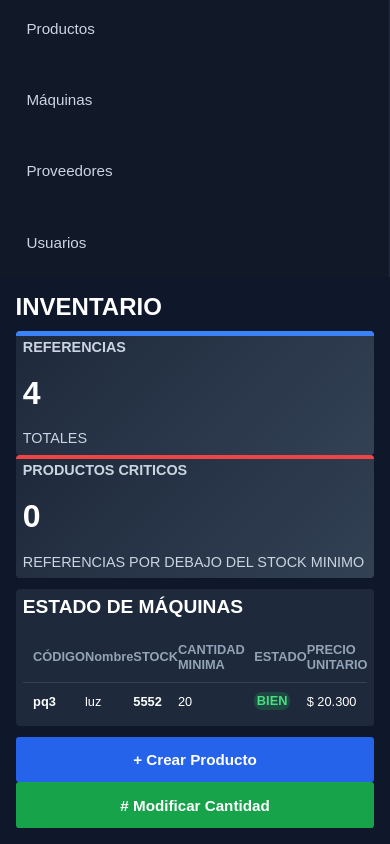
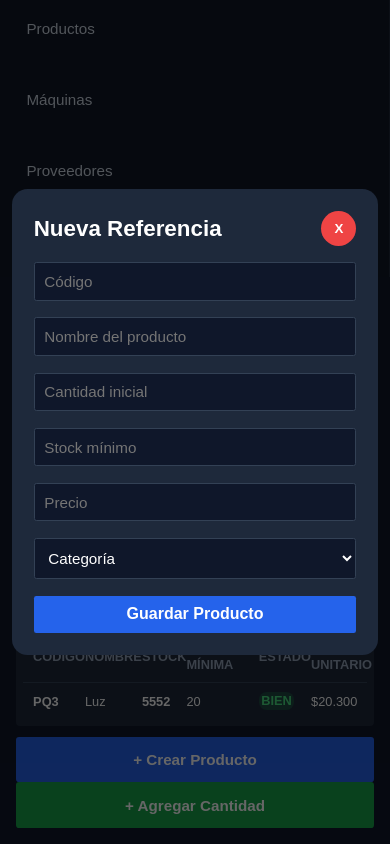
Before and after one commit to sebaas364/ProyectoBases_LuxTruck, an Angular app: page /inventario in a window 390 px wide. Both pictures are taken after a click on the button "+ Crear Producto". Shown: the part 388-1232 px from the top of the page. Built offline with nearby package versions, Linux system fonts and the light colour scheme.

Commit message:
Creación ventana emergente
para crear producto o eliminar o agregar cantidades

```diff
--- a/src/app/inventario/inventario.css
+++ b/src/app/inventario/inventario.css
@@ -358,3 +358,137 @@ td p{
     }
 
 }
+.acciones{
+    width: 100%;
+    display: flex;
+    justify-content: flex-end;
+    gap: 2%;
+    margin-top: 3%;
+    flex-wrap: wrap;
+}
+
+.btn{
+    border: none;
+    padding: 1% 2%;
+    border-radius: 0.8vw;
+    color: white;
+    font-size: 0.95rem;
+    font-weight: bold;
+    cursor: pointer;
+    transition: 0.3s;
+}
+
+.crear{
+    background: #2563eb;
+}
+
+.cantidad{
+    background: #16a34a;
+}
+
+.btn:hover{
+    transform: translateY(-2px);
+}
+
+/* MODAL */
+
+.modal{
+    position: fixed;
+    top: 0;
+    left: 0;
+    width: 100%;
+    height: 100vh;
+    background: rgba(0,0,0,0.6);
+    display: flex;
+    justify-content: center;
+    align-items: center;
+    padding: 3%;
+    z-index: 1000;
+}
+
+.modal-content{
+    width: 100%;
+    max-width: 500px;
+    background: #1e293b;
+    border-radius: 1vw;
+    padding: 4%;
+}
+
+.modal-header{
+    width: 100%;
+    display: flex;
+    justify-content: space-between;
+    align-items: center;
+    margin-bottom: 5%;
+}
+
+.modal-header h2{
+    color: white;
+    font-size: 1.4rem;
+}
+
+.cerrar{
+    border: none;
+    background: #ef4444;
+    color: white;
+    width: 35px;
+    height: 35px;
+    border-radius: 50%;
+    cursor: pointer;
+    font-weight: bold;
+}
+
+.modal-body{
+    display: flex;
+    flex-direction: column;
+    gap: 2vh;
+}
+
+.modal-body input,
+.modal-body select{
+    width: 100%;
+    padding: 3%;
+    border: 1px solid #334155;
+    border-radius: 0.6vw;
+    background: #0f172a;
+    color: white;
+    font-size: 0.95rem;
+}
+
+.guardar{
+    width: 100%;
+    padding: 3%;
+    border: none;
+    border-radius: 0.6vw;
+    background: #2563eb;
+    color: white;
+    font-size: 1rem;
+    font-weight: bold;
+    cursor: pointer;
+    transition: 0.3s;
+}
+
+.guardar:hover{
+    background: #1d4ed8;
+}
+
+/* RESPONSIVE */
+
+@media (max-width:700px){
+
+    .acciones{
+        flex-direction: column;
+    }
+
+    .btn{
+        width: 100%;
+        padding: 4%;
+    }
+
+    .modal-content{
+        max-width: 100%;
+        border-radius: 4vw;
+        padding: 6%;
+    }
+
+}
--- a/src/app/inventario/inventario.html
+++ b/src/app/inventario/inventario.html
@@ -1,30 +1,34 @@
 <div class="layout">
+
+    <!-- SIDEBAR -->
+
     <aside class="sidebar">
 
-       <nav>
+        <nav>
+
             <img src="logo.png" class="logo">
 
             <a routerLink="/dashboard">
                 Dashboard
             </a>
 
-            <a routerLink="/inventario">
+            <a routerLink="/inventario" class="active">
                 Inventario
             </a>
 
-            <a href="#">
+            <a routerLink="/ventas">
                 Ventas
             </a>
 
-            <a href="#">
+            <a routerLink="/productos">
                 Productos
             </a>
 
-            <a href="#">
+            <a routerLink="/maquinas">
                 Máquinas
             </a>
 
-            <a href="#">
+            <a routerLink="/proveedores">
                 Proveedores
             </a>
 
@@ -36,7 +40,12 @@
 
     </aside>
 
+
+    <!-- MAIN -->
+
     <main class="main-content">
+
+        <!-- TOPBAR -->
 
         <div class="topbar">
 
@@ -44,10 +53,7 @@
                 <h1>INVENTARIO</h1>
             </div>
 
-
-
         </div>
-
 
 
         <!-- CARDS -->
@@ -58,7 +64,7 @@
 
                 <h3>REFERENCIAS</h3>
 
-                <h1>     4</h1>
+                <h1>4</h1>
 
                 <span>TOTALES</span>
 
@@ -66,39 +72,35 @@
 
             <div class="card red">
 
-                <h3>PRODUCTOS CRITICOS</h3>
+                <h3>PRODUCTOS CRÍTICOS</h3>
 
                 <h1>0</h1>
 
-                <span>REFERENCIAS POR DEBAJO DEL STOCK MINIMO</span>
+                <span>REFERENCIAS POR DEBAJO DEL STOCK MÍNIMO</span>
 
             </div>
-
-
 
         </div>
 
 
-
-        <!-- TABLES -->
+        <!-- TABLA -->
 
         <div class="tables">
 
-            <!-- MAQUINAS -->
-
             <div class="table-box">
 
-                <h2>ESTADO DE MÁQUINAS</h2>
+                <h2>PRODUCTOS EN INVENTARIO</h2>
 
                 <table>
 
                     <thead>
 
                         <tr>
+
                             <th>CÓDIGO</th>
-                            <th>Nombre</th>
+                            <th>NOMBRE</th>
                             <th>STOCK</th>
-                            <th>CANTIDAD MINIMA</th>
+                            <th>CANTIDAD MÍNIMA</th>
                             <th>ESTADO</th>
                             <th>PRECIO UNITARIO</th>
 
@@ -111,46 +113,149 @@
                         <tr>
 
                             <td>
-                                <strong>pq3</strong>
-
+                                <strong>PQ3</strong>
                             </td>
 
-                            <td>luz</td>
+                            <td>Luz</td>
 
                             <td>
                                 <strong>5552</strong>
                             </td>
 
                             <td>20</td>
+
                             <td>
-                               <span class="status free">
+
+                                <span class="status free">
                                     BIEN
                                 </span>
+
                             </td>
-                            <td>$ 20.300</td>
+
+                            <td>$20.300</td>
 
                         </tr>
-
 
                     </tbody>
 
                 </table>
 
             </div>
+
         </div>
-        <!-- ACCIONES INVENTARIO -->
 
-<div class="acciones">
 
-    <button class="btn crear">
-        + Crear Producto
-    </button>
+        <!-- BOTONES -->
 
-    <button class="btn cantidad">
-        # Modificar Cantidad
-    </button>
+        <div class="acciones">
 
-</div>
+            <button class="btn crear" (click)="abrirCrear()">
+                + Crear Producto
+            </button>
+
+            <button class="btn cantidad" (click)="abrirCantidad()">
+                + Agregar Cantidad
+            </button>
+
+        </div>
+
+
+        <!-- MODAL CREAR -->
+
+        <div class="modal" *ngIf="mostrarCrear">
+
+            <div class="modal-content">
+
+                <div class="modal-header">
+
+                    <h2>Nueva Referencia</h2>
+
+                    <button class="cerrar" (click)="cerrarModales()">
+                        X
+                    </button>
+
+                </div>
+
+                <div class="modal-body">
+
+                  <input type="text" placeholder="Código" required>
+
+                    <input
+                        type="text"  placeholder="Nombre del producto" required>
+
+                    <input
+                        type="number"
+                        placeholder="Cantidad inicial"
+                        min="0">
+
+                    <input
+                        type="number"
+                        placeholder="Stock mínimo"
+                        min="0">
+
+                    <input
+                        type="number"
+                        placeholder="Precio"
+                        min="0">
+
+                    <select>
+
+                        <option>Categoría</option>
+                        <option>Bombillos</option>
+                        <option>Kits Xenon</option>
+                        <option>Accesorios</option>
+
+                    </select>
+
+                    <button class="guardar">
+                        Guardar Producto
+                    </button>
+
+                </div>
+
+            </div>
+
+        </div>
+
+
+        <!-- MODAL AGREGAR CANTIDAD -->
+
+        <div class="modal" *ngIf="mostrarCantidad">
+
+            <div class="modal-content">
+
+                <div class="modal-header">
+
+                    <h2>Agregar Cantidad</h2>
+
+                    <button class="cerrar" (click)="cerrarModales()">
+                        X
+                    </button>
+
+                </div>
+
+                <div class="modal-body">
+
+                    <select>
+
+                        <option>Seleccionar referencia</option>
+                        <option>Bombillo Xenon D2S</option>
+                        <option>Kit Xenon H7</option>
+
+                    </select>
+
+                    <input type="number"  placeholder="Cantidad (+ entrada / - salida)">
+
+                    <button class="guardar">
+                        Actualizar Stock
+                    </button>
+
+                </div>
+
+            </div>
+
+        </div>
+
     </main>
 
 </div>
--- a/src/app/inventario/inventario.ts
+++ b/src/app/inventario/inventario.ts
@@ -1,14 +1,40 @@
 import { Component } from '@angular/core';
 import { RouterLink } from '@angular/router';
 import { FormsModule } from '@angular/forms';
+import { CommonModule } from '@angular/common';
 
 @Component({
   selector: 'app-inventario',
   standalone: true,
-  imports: [RouterLink, FormsModule],
+  imports: [RouterLink, FormsModule, CommonModule],
   templateUrl: './inventario.html',
   styleUrls: ['./inventario.css']
 })
 export class Inventario {
 
+  mostrarCrear = false;
+  mostrarCantidad = false;
+
+  abrirCrear(){
+    this.mostrarCrear = true;
+  }
+
+  abrirCantidad(){
+    this.mostrarCantidad = true;
+  }
+
+  cerrarModales(){
+    this.mostrarCrear = false;
+    this.mostrarCantidad = false;
+  }
+  validarCantidad(cantidad:number){
+
+  if(cantidad <= 0){
+    alert("La cantidad debe ser mayor a 0");
+    return false;
+  }
+
+  return true;
+
+  }
 }
```
